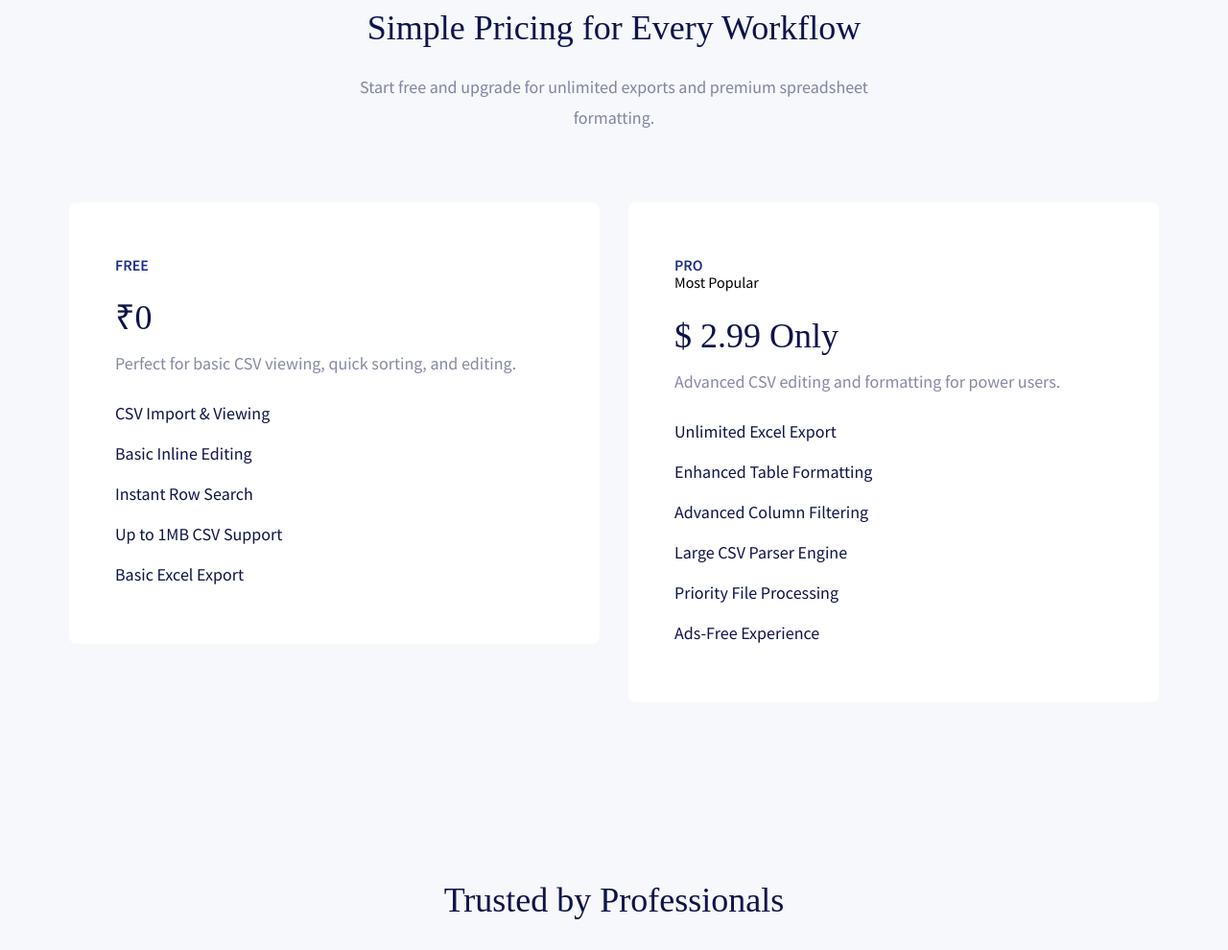
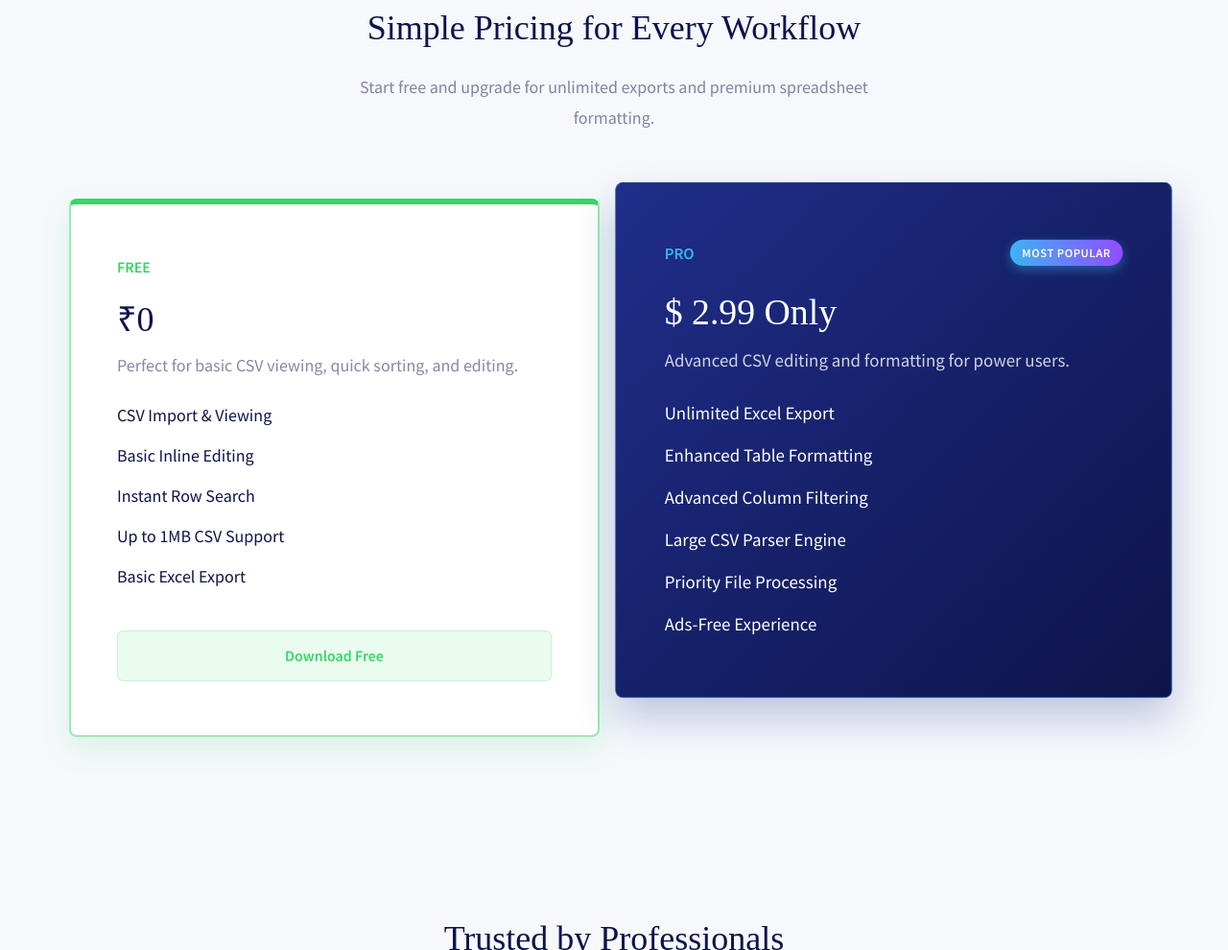
Before and after one commit to abhuzz/lekhasheet_web, a website with bundled scripts: page index.html in a window 1280 px wide. Shown: the part 2284-3274 px from the top of the page at 96% size. Built offline with nearby package versions, Linux system fonts and the light colour scheme; a web font is replaced by a local one.

Commit message:
style: add free pricing card professional highlight and download button

```diff
--- a/index.html
+++ b/index.html
@@ -5,7 +5,8 @@
   <meta charset="UTF-8">
   <meta name="viewport" content="width=device-width, initial-scale=1.0">
   <title>LekhaSheet - Professional CSV Editor & Excel Converter</title>
-  <meta name="description" content="Edit, search, filter, and sort CSV files offline. Convert raw CSV to beautiful Excel spreadsheets instantly with LekhaSheet.">
+  <meta name="description"
+    content="Edit, search, filter, and sort CSV files offline. Convert raw CSV to beautiful Excel spreadsheets instantly with LekhaSheet.">
   <link rel="stylesheet" href="src/styles/css/index.css" />
 </head>
 
@@ -44,7 +45,8 @@
           </h1>
 
           <p class="banner-description">
-            LekhaSheet lets you edit CSV cells inline like Excel, search, filter, and sort your data instantly. Enjoy blazing fast rendering, secure offline processing, and beautiful Excel export formatting.
+            LekhaSheet lets you edit CSV cells inline like Excel, search, filter, and sort your data instantly. Enjoy
+            blazing fast rendering, secure offline processing, and beautiful Excel export formatting.
           </p>
         </article>
 
@@ -76,7 +78,8 @@
           </h1>
 
           <p class="section-description">
-            LekhaSheet automatically cleans, parses, and styles your CSV files into Excel-ready spreadsheets while letting you edit, search, and filter data with desktop-class performance.
+            LekhaSheet automatically cleans, parses, and styles your CSV files into Excel-ready spreadsheets while
+            letting you edit, search, and filter data with desktop-class performance.
           </p>
         </article>
 
@@ -157,7 +160,8 @@
           </h1>
 
           <p class="section-description">
-            Built for accountants, operations teams, inventory management, GST reporting, ERP exports, and professional spreadsheet workflows.
+            Built for accountants, operations teams, inventory management, GST reporting, ERP exports, and professional
+            spreadsheet workflows.
           </p>
         </article>
 
@@ -167,7 +171,8 @@
             <article>
               <h2 class="section-subtitle">Inline Cell Editing</h2>
               <p class="section-description-small">
-                Edit cell values directly inside the spreadsheet grid, offering desktop-class Excel simplicity on the go.
+                Edit cell values directly inside the spreadsheet grid, offering desktop-class Excel simplicity on the
+                go.
               </p>
             </article>
           </div>
@@ -176,7 +181,8 @@
             <article>
               <h2 class="section-subtitle">Instant Row Search</h2>
               <p class="section-description-small">
-                Find exactly what you need in seconds with lightning-fast, real-time row searching across your entire dataset.
+                Find exactly what you need in seconds with lightning-fast, real-time row searching across your entire
+                dataset.
               </p>
             </article>
           </div>
@@ -185,7 +191,8 @@
             <article>
               <h2 class="section-subtitle">Column Filtering</h2>
               <p class="section-description-small">
-                Easily filter rows by specific column values to isolate crucial information and simplify complex analysis.
+                Easily filter rows by specific column values to isolate crucial information and simplify complex
+                analysis.
               </p>
             </article>
           </div>
@@ -194,7 +201,8 @@
             <article>
               <h2 class="section-subtitle">Multi-Directional Sorting</h2>
               <p class="section-description-small">
-                Sort column data ascending or descending with a single tap to organize lists and identify trends instantly.
+                Sort column data ascending or descending with a single tap to organize lists and identify trends
+                instantly.
               </p>
             </article>
           </div>
@@ -230,7 +238,8 @@
             <article>
               <h2 class="section-subtitle">100% Secure Offline Tool</h2>
               <p class="section-description-small">
-                All edits, parses, and exports happen locally on your device. Your corporate financial data stays secure.
+                All edits, parses, and exports happen locally on your device. Your corporate financial data stays
+                secure.
               </p>
             </article>
           </div>
@@ -254,7 +263,7 @@
 
       <div class="price-list">
 
-        <div class="price-list-item">
+        <div class="price-list-item free">
 
           <p class="title">FREE</p>
 
@@ -273,6 +282,8 @@
             <li>Up to 1MB CSV Support</li>
             <li>Basic Excel Export</li>
           </ul>
+
+          <button class="secondary-button" style="width: 100%; margin-top: 20px;">Download Free</button>
 
         </div>
 
--- a/src/styles/scss/sections/price.scss
+++ b/src/styles/scss/sections/price.scss
@@ -40,7 +40,7 @@ section#price {
 
     .price-list-item {
       border-radius: 8px;
-      background: color.$white;
+      background: rgba(color.$primary, 0.05);
       padding: 32px 28px;
       display: flex;
       flex-direction: column;
@@ -103,6 +103,24 @@ section#price {
       .primary-button {
         width: unset;
         margin-top: 20px;
+      }
+
+      &.free {
+        background-color: color.$white;
+        border: 2px solid rgba(color.$secondary, 0.5);
+        border-top: 6px solid color.$secondary;
+        box-shadow: 0 12px 30px rgba(color.$secondary, 0.15);
+        transform: translateY(-4px);
+        transition: transform 0.3s ease, box-shadow 0.3s ease;
+
+        &:hover {
+          transform: translateY(-8px);
+          box-shadow: 0 20px 40px rgba(color.$secondary, 0.25);
+        }
+
+        .title {
+          color: color.$secondary;
+        }
       }
 
       &.pro {
```
Also changed, not shown: src/styles/css/index.css.
